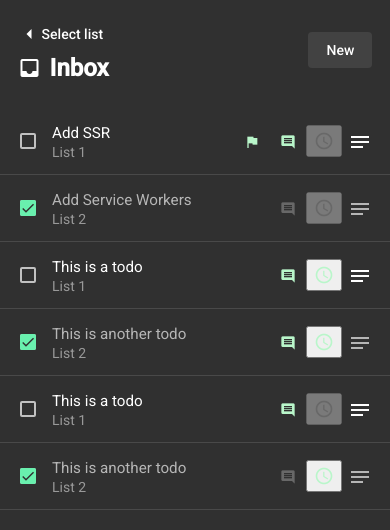
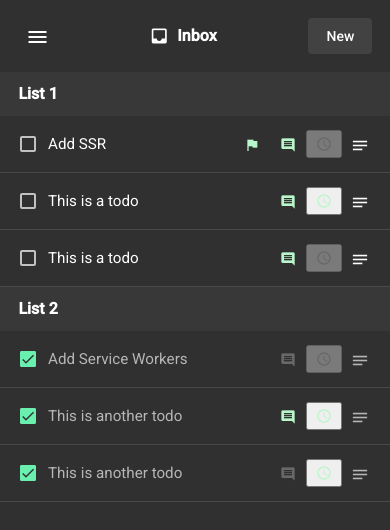
Before and after one commit to wintersteve/todo, an Angular app: page / in a window 390 px wide. Shown: the top 530 px of the page. Built offline with nearby package versions, Linux system fonts and the light colour scheme.

Commit message:
add groupBy method and rendering / improve mobile design

```diff
--- a/src/app/app.component.scss
+++ b/src/app/app.component.scss
@@ -34,12 +34,14 @@
 @media screen and (max-width: map-get($breakpoints, 's' )) {
 	.side {
 		width: 0%;
+		transform: translateX(-400px) !important;
 		border-right: 0;
 		z-index: 3 !important;
 	}
 	.side.expanded {
 		width: 100%;
-		transition: width 0.15s linear;
+		transform: translateX(0px) !important;
+		transition: width, transform 0.15s ease;
 	}
 	.main {
 		width: 100%;
--- a/src/app/todos/todos.component.html
+++ b/src/app/todos/todos.component.html
@@ -1,20 +1,11 @@
 <div class="row">
-	<div>
-		<button
-			mat-button
-			class="mobile-navigation-button"
-			(click)="expanded.emit()"
-		>
-			<div class="mobile-navigation">
-				<mat-icon>arrow_left</mat-icon>
-				<span>Select list</span>
-			</div>
+	<button mat-icon-button class="mobile-menu" (click)="expanded.emit()">
+		<mat-icon>menu</mat-icon>
 	</button>
 	<h1 class="title">
-			<mat-icon class="flex-gap">{{ selectedList.icon }}</mat-icon>
+		<mat-icon class="header-icon">{{ selectedList.icon }}</mat-icon>
 		{{ selectedList.title }}
 	</h1>
-	</div>
 	<button mat-flat-button (click)="added.emit()">New</button>
 </div>
 
@@ -23,7 +14,12 @@
 	[style]="selectedTodo.id ? { width: '60%' } : { width: '100%' }"
 	*ngIf="todos.length !== 0; else noTodos"
 >
+	<div *ngFor="let list of todosByList | keyvalue">
+		<h3 class="list" *ngIf="list.value.length">
+			{{ list.key }}
+		</h3>
 		<label class="item-wrapper" *ngFor="let todo of todos">
+			<div *ngIf="list.key === todo.list">
 				<mat-list-item
 					[ngClass]="{
 						item: true,
@@ -39,7 +35,6 @@
 						[(ngModel)]="todo.done"
 						(ngModelChange)="clicked.emit(todo.id)"
 						><span class="todo-title">{{ todo.title }}</span>
-				<small class="category" matLine>{{ todo.list }}</small>
 					</mat-checkbox>
 
 					<button mat-button *ngIf="todo.urgent" class="icon">
@@ -56,7 +51,10 @@
 
 					<button
 						mat-button
-				[ngClass]="{ icon: true, active: todo.id === notes.id && notes.active }"
+						[ngClass]="{
+							icon: true,
+							active: todo.id === notes.id && notes.active
+						}"
 						(click)="showNotes(todo.id)"
 						[disabled]="!todo.notes ? true : false"
 					>
@@ -99,7 +97,12 @@
 						type="button"
 						(click)="selected.emit(todo.id)"
 					>
-				<mat-icon matListIcon aria-hidden="false" aria-label="list options">
+						<mat-icon
+							matListIcon
+							class="edit"
+							aria-hidden="false"
+							aria-label="list options"
+						>
 							notes</mat-icon
 						>
 					</button>
@@ -107,7 +110,9 @@
 				<div class="notes-wrapper" *ngIf="todo.id === notes.id && notes.active">
 					{{ todo.notes }}
 				</div>
+			</div>
 		</label>
+	</div>
 </mat-action-list>
 
 <ng-template #noTodos
--- a/src/app/todos/todos.component.scss
+++ b/src/app/todos/todos.component.scss
@@ -8,16 +8,6 @@
 	margin: 2rem 1.75rem;
 }
 
-.mobile-navigation-button {
-	display: none;
-	padding: 0;
-}
-
-.mobile-navigation {
-	display: flex;
-	align-items: center;
-}
-
 .title {
 	margin: 0;
 	display: flex;
@@ -25,12 +15,20 @@
 	font-weight: 700;
 }
 
-.flex-gap {
+.mobile-menu {
+	display: none;
+}
+
+.header-icon {
 	margin-right: 0.5rem;
+	font-size: 20px;
+	width: 20px;
+	height: 20px;
 }
 
 .todos {
 	display: block;
+	padding: 0;
 	overflow: hidden;
 	transition: all 0.15s linear;
 }
@@ -49,9 +47,11 @@
 	text-decoration: line-through;
 }
 
-.category {
-	line-height: 1.1;
-	color: #999;
+.list {
+	padding: 0.5rem 1.9rem;
+	font-weight: bold;
+	margin: 0;
+	background: rgba(255, 255, 255, 0.04);
 }
 
 .icon {
@@ -102,14 +102,21 @@
 	.row {
 		margin: 1rem 1.1rem;
 	}
-	.mobile-navigation-button {
-		display: flex;
+
+	.title {
+		font-size: 1rem;
+	}
+	.mobile-menu {
+		display: block;
 	}
 	.todo-title {
 		font-size: 0.95rem;
 	}
 	.notes-wrapper {
 		padding: 1.5rem;
+	}
+	.list {
+		padding: 0.5rem 1.15rem;
 	}
 	.icon {
 		margin-right: 0;
@@ -118,12 +125,17 @@
 			margin-right: 0.5rem;
 		}
 
-		&.clock,
+		& .clock,
 		.notes,
 		.urgent {
 			font-size: 16px;
 			width: 16px;
 			height: 16px;
 		}
+		& .edit {
+			font-size: 19px;
+			width: 19px;
+			height: 19px;
+		}
 	}
 }
--- a/src/app/todos/todos.component.ts
+++ b/src/app/todos/todos.component.ts
@@ -1,4 +1,11 @@
-import { Component, EventEmitter, Input, Output } from '@angular/core';
+import {
+	Component,
+	EventEmitter,
+	Input,
+	OnChanges,
+	OnInit,
+	Output,
+} from '@angular/core';
 import { differenceInCalendarDays, format } from 'date-fns';
 import { list } from '../shared/interfaces/list';
 import { todo } from '../shared/interfaces/todo';
@@ -18,7 +25,7 @@ interface DaysUntilCompletion {
 	templateUrl: './todos.component.html',
 	styleUrls: ['./todos.component.scss'],
 })
-export class TodosComponent {
+export class TodosComponent implements OnInit, OnChanges {
 	@Input() todos: todo[];
 	@Input() selectedTodo: todo;
 	@Input() selectedList: list;
@@ -27,8 +34,22 @@ export class TodosComponent {
 	@Output() selected = new EventEmitter();
 	@Output() added = new EventEmitter();
 
+	todosByList = [];
 	notes: Notes = { id: '', active: false };
 	daysUntilCompletion: DaysUntilCompletion = { id: '', content: '' };
+
+	groupBy = (items, key) =>
+		items.reduce(
+			(result, item) => ({
+				...result,
+				[item[key]]: [...(result[item[key]] || []), item],
+			}),
+			{}
+		);
+
+	loadTodos() {
+		this.todosByList = this.groupBy(this.todos, 'list');
+	}
 
 	showNotes(id: string): void {
 		if (this.notes.active && this.notes.id === id) {
@@ -55,5 +76,13 @@ export class TodosComponent {
 		return content;
 	}
 
+	ngOnInit() {
+		this.loadTodos();
+	}
+
+	ngOnChanges() {
+		this.loadTodos();
+	}
+
 	constructor() {}
 }
--- a/src/scss/_mat-override.scss
+++ b/src/scss/_mat-override.scss
@@ -1,5 +1,5 @@
 .mat-checkbox-inner-container {
-	margin-right: 16px !important;
+	margin-right: 12px !important;
 }
 
 .mat-form-field-appearance-legacy .mat-form-field-underline {
```
Lines whose indentation alone changed are shown as unchanged.
